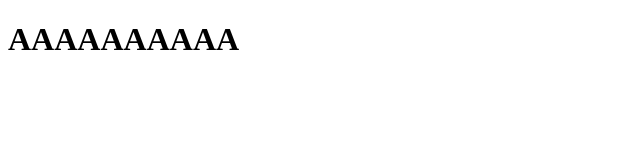
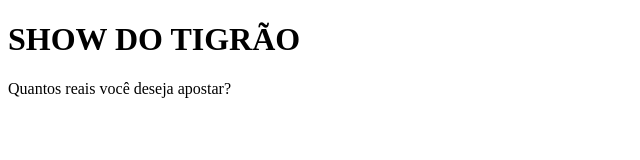
Before and after one commit to KeyboardC4t/Link.html, a plain HTML site: page index.html in a window 1280 px wide. Shown: the whole page, without its empty margins (0-640 px from the left). Drawn offline with Linux system fonts and the light colour scheme.

Commit message:
Add files via upload

```diff
--- a/index.html
+++ b/index.html
@@ -1,10 +1,20 @@
 <!DOCTYPE html>
+
 
 
 <html>
 
+<h1>                    SHOW DO TIGRÃO                    </h1>
 
-<h1>AAAAAAAAAA</h1>
+
+
+<p>Quantos reais você deseja apostar?</p>
+
+
+
+
+
+
 
 
 </html>
```
